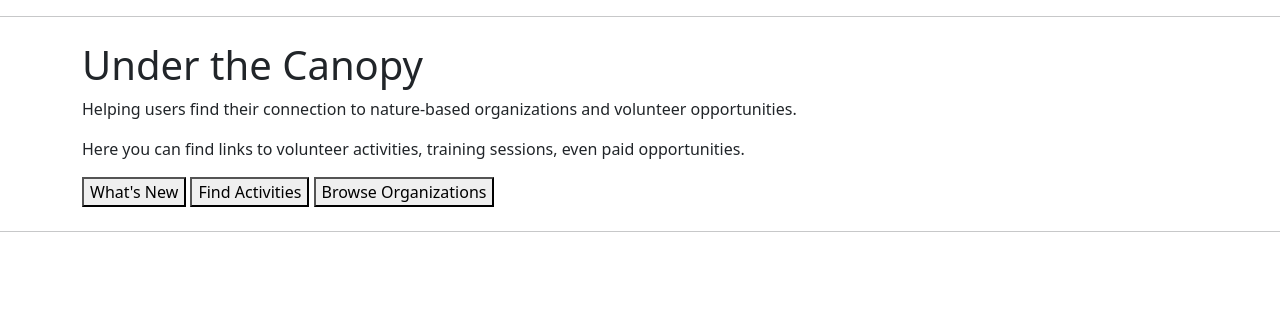
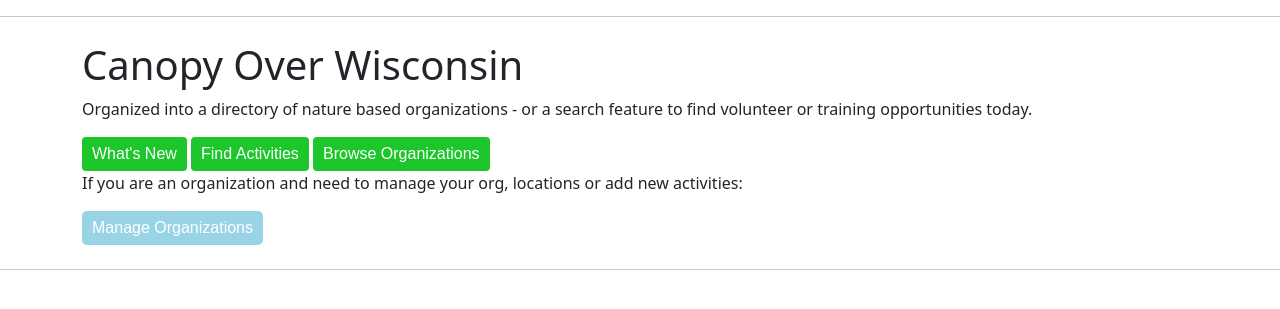
Before and after one commit to meckmeier/MasterNaturalist, a Django app: page / in a window 1280 px wide. Shown: the part 156-465 px from the top of the page. Run offline with Django 5.2, Linux system fonts and the light colour scheme; a user stored in the database is signed in.

Commit message:
org management enhancements

```diff
--- a/orgs/static/styles.css
+++ b/orgs/static/styles.css
@@ -146,15 +146,7 @@ img{
 .btn view-mode {
     display: none;
 }
-.btn_primary {
-    background-color: #007bff;
-    color: white;
-    border: none;
-    padding: 5px 10px;
-    border-radius: 4px;
-    cursor: pointer;
-    font-size: 1rem;
-}
+
 .messages {
     list-style-type: none;
     padding: 0;
@@ -196,7 +188,55 @@ img{
 .form-select-wide{
     width: 100%;
 }
+.mybtn {
+    background-color:  #1dc72b;
+    color: white;
+    border: none;
+    padding: 5px 10px;
+    border-radius: 4px;
+    cursor: pointer;
+    font-size: 1rem;
+    transition: background-color 0.3s ease; /* Smooth hover effect */
+}
+.mybtn:hover{
+    background-color: #0056b3;   /* Darker blue on hover */
+}
+a.button-link {
+    display: inline-block;       /* Makes it behave like a button */
+    padding: 5px 10px;          /* Space inside the button */
+    background-color: #1dc72b;   /* Button background color */
+    color: white;                /* Text color */
+    text-align: center;          /* Center text */
+    text-decoration: none;       /* Remove underline */
+    border-radius: 4px;          /* Rounded corners */
+    font-family: Arial, sans-serif;
+    font-size: 1rem;
+    transition: background-color 0.3s ease; /* Smooth hover effect */
+}
+a.button-link-2nd{
+    background-color: #1d9fc773;   /* Button background color */
+    display: inline-block;       /* Makes it behave like a button */
+    padding: 5px 10px;          /* Space inside the button */
+    color: white;                /* Text color */
+    text-align: center;          /* Center text */
+    text-decoration: none;       /* Remove underline */
+    border-radius: 5px;          /* Rounded corners */
+    font-family: Arial, sans-serif;
+    font-size: 16px;
+    transition: background-color 0.3s ease; /* Smooth hover effect */
 
+}
+/* Hover effect */
+a.button-link:hover {
+    background-color: #0056b3;   /* Darker blue on hover */
+}
+a.button-link-2nd:hover {
+    background-color: #0056b3;   /* Darker blue on hover */
+}
+.error-text{
+    color:red;
+
+}
 /* Vertical version on desktop */
 @media (min-width: 768px) {
     .nav-tabs.flex-md-column .nav-link.active {
--- a/orgs/templates/orgs/add_mgr.html
+++ b/orgs/templates/orgs/add_mgr.html
@@ -15,7 +15,7 @@
         {% endfor %}
     </select>
 
-    <button type="submit" class="btn btn-primary btn-sm mt-2">
+    <button type="submit" class="mybtn">
         Add Manager
     </button>
 </form>
--- a/orgs/templates/orgs/filter.html
+++ b/orgs/templates/orgs/filter.html
@@ -53,7 +53,7 @@
 
     <div class="d-flex gap-2">
 
-        <button type="submit"  class="btn btn-outline-secondary">Go</a>
+        <button type="submit"  class="mybtn">Go</a>
     </div>
 </form>
 </div>
--- a/orgs/templates/orgs/landing.html
+++ b/orgs/templates/orgs/landing.html
@@ -2,25 +2,30 @@
 {% block body %}
 <div class="container my-4">
 
-    <h1>Under the Canopy</h1>
-<p>Helping users find their connection to nature-based organizations and volunteer opportunities.</p>
-
-<p>Here you can find links to volunteer activities, training sessions, even paid opportunities.</p>
-
+<h1>Canopy Over Wisconsin</h1>
 
 {% if user.is_authenticated%}
-<button><a class="nav-link" href="{% url 'results' %}">
-    What's New</a></button>
-<button><a class="nav-link" href="{% url 'filter' %}">
-                    Find Activities</a></button>
+<p>Organized into a directory of nature based organizations - or a search feature to find volunteer or training opportunities today.
+    </p>
+<a  class="button-link" href="{% url 'results' %}">
+    What's New</a>
+<a class="button-link" href="{% url 'filter' %}">
+    Find Activities</a>
+<a class="button-link" href="{% url 'orgs' %}">
+    Browse Organizations</a>
 
-<button><a class="nav-link" href="{% url 'orgs' %}">
-                    Browse Organizations</a></button>
-
+    <p>If you are an organization and need to manage your org, locations or add new activities:</p>
+    <a class="button-link-2nd" href="{% url 'org_mgmt' %}">
+    Manage Organizations</a>
 
 {%else%}
-<a class="nav-link" href="{% url 'login' %}">Login</a> (or <a class="nav-link" href="{% url 'register' %}">
-                    Register here</a>) to gain full advantage of this system to connect you to your natural world.
+<p>This website was designed to help Wisconsin Master Naturalists find volunteer and training opportunities.
+    </p>
+
+    <a class="button-lnk" href="{% url 'register' %}">
+    Click here to get started</a>
+    Already have a login -> <a class="button-link" href="{% url 'login' %}">Login</a>
+     to gain full advantage of this system to connect you to your natural world.
 
 {%endif%}
 </div>
--- a/orgs/templates/orgs/location_form.html
+++ b/orgs/templates/orgs/location_form.html
@@ -14,10 +14,10 @@
    {{form.id}}
        <!-- submit button INSIDE the form -->
     {% if can_edit and not view_only %}
-        <button type="submit" class="btn btn-primary">
+        <button type="submit" class="mybtn">
             {% if loc %}Save{% else %}Add{% endif %}
         </button>
-        <a type="button" class="btn btn-primary" href="{% url 'activity_create' %}?org={{ loc.org_id}}&location={{ loc.id }}">Add Activity</a>
+        <a class="button-link" href="{% url 'activity_create' %}?org={{ loc.org_id}}&location={{ loc.id }}">Add Activity</a>
     {% endif %}
     <div class = "form-grid {% if view_only %}view-mode{% endif %}">
         <div class ="form-field title">
@@ -77,7 +77,7 @@
             {{ form.org.errors }}
         </div>
     </div>
-
+Entered by: {{form.owner}}
 
 
 
--- a/orgs/templates/orgs/locations.html
+++ b/orgs/templates/orgs/locations.html
@@ -58,8 +58,8 @@
     </div>
 
     <div class="d-flex gap-2">
-        <button type = "submit" class="btn btn-primary">Apply</button>
-        <a href="{% url 'locations'%}" class ="btn btn-outline-secondary">Clear</a>
+        <button type = "submit" class="mybtn">Apply</button>
+        <a href="{% url 'locations'%}" class ="button-link">Clear</a>
     </div>
 </form>
 {% endblock %}
--- a/orgs/templates/orgs/login.html
+++ b/orgs/templates/orgs/login.html
@@ -19,7 +19,7 @@
         <div class="text-end">
     <a href="{% url 'password_reset' %}">Forgot password?</a>
         </div>
-        <input class="btn btn-primary" type="submit" value="Login">
+        <input class="mybtn" type="submit" value="Login">
     </form>
 
     Don't have an account? <a href="{% url 'register' %}">Register here.</a>
--- a/orgs/templates/orgs/org_detail.html
+++ b/orgs/templates/orgs/org_detail.html
@@ -16,13 +16,13 @@
    {{form.id}}
     <!-- submit button INSIDE the form -->
     {% if can_edit and not view_only %}
-        <button type="submit" class="btn btn-primary">
+        <button type="submit" class="mybtn">
             {% if org %}Save{% else %}Add{% endif %}
         </button>
-        <button type="button" id="add-btn" class="btn btn_primary">
+        <button type="button" id="add-btn" class="mybtn">
             Add Locations
         </button>
-        <a href="{% url 'activity_create' %}?org={{ org.id }}" class="btn btn-sm btn-primary">
+        <a href="{% url 'activity_create' %}?org={{ org.id }}" class="button-link">
                 Add Activity
         </a>
     {% endif %}
--- a/orgs/urls.py
+++ b/orgs/urls.py
@@ -31,6 +31,7 @@ urlpatterns = [
     path("activity/new/", views.activity_form_view, name="activity_create"),
     path("activity/<int:activity_id>/", views.activity_form_view, name="activity_view"),
     path("activity/<int:activity_id>/edit", views.activity_form_view, name="activity_edit"),
+    path("activity/<int:activity_id>/delete/", views.activity_delete, name="activity_delete"),
 
     path("locs/new/", views.loc_view, name="loc_create"),
     path("locs/<int:loc_id>/edit/", views.loc_view, name="loc_edit"),
--- a/orgs/views.py
+++ b/orgs/views.py
@@ -25,7 +25,6 @@ def sort_key(x):
     if d is None:
         return date.max
     return d
-
 
 def orgs(request):
 
@@ -242,7 +241,6 @@ def locations(request):
         }
     )
 
-
 def activities(request):
     today = timezone.now().date()
 
@@ -324,170 +322,6 @@ def activities(request):
                     "q":q, # i needed to pass this q from the filter_form so i can highlight the search text in the html
                   } )
 
-def events(request):
-    today = timezone.now().date()
-
-    q = request.GET.get("q", "")
-    get_data = request.GET.copy()
-    current_sessions = Session.objects.filter(
-            start__isnull=False,  # ignore sessions without a start date
-            ).filter(
-                Q(start__gte=today) |  # future sessions
-                Q(start__lte=today, end__gte=today) |  # ongoing sessions with an end
-                Q(start__gte=today, end__isnull=True)  # started in the past, no end date
-
-        ).order_by("start").select_related(
-            "activity",        # follow FK from Session -> Activity
-            "activity__org",   # Activity -> Organization
-            "location"         # Session -> Location
-        ).prefetch_related(
-            "activity__categories"  # m2m from Activity -> categories
-        )
-
-    expired_sessions=Session.objects.filter(
-        start__lte =today
-        ).order_by("start").select_related(
-            "activity",        # follow FK from Session -> Activity
-            "activity__org",   # Activity -> Organization
-            "location"         # Session -> Location
-        ).prefetch_related(
-             "activity__categories"  # m2m from Activity -> categories
-        )
-
-    online = Session.objects.filter(
-        Q(end__gte=today) | Q(end__isnull=True),
-        session_format__in=["o","b"],
-
-            ).order_by("start").select_related(
-                "activity",        # follow FK from Session -> Activity
-                "activity__org",   # Activity -> Organization
-                "location"         # Session -> Location
-            ).prefetch_related(
-                "activity__categories"  # m2m from Activity -> categories
-        )
-
-    ongoing = Session.objects.filter(
-        Q(end__gte=today) | Q(end__isnull=True),
-         ongoing=True
-
-            ).order_by("start").select_related(
-                "activity",        # follow FK from Session -> Activity
-                "activity__org",   # Activity -> Organization
-                "location"         # Session -> Location
-            ).prefetch_related(
-                "activity__categories"  # m2m from Activity -> categories
-        )
-
-
-
-    filter_form=EventFilterForm(get_data or None)
-    if filter_form.is_valid():
-        data = filter_form.cleaned_data
-
-        if data.get("categories"):
-
-            current_sessions = current_sessions.filter(categories__in=data["categories"]).distinct()
-            expired_sessions = expired_sessions.filter(categories__in=data["categories"]).distinct()
-            online = online.filter(categories__in=data["categories"]).distinct()
-            ongoing = ongoing.filter(categories__in=data["categories"]).distinct()
-
-        if data.get("type"):
-
-            current_sessions = current_sessions.filter(activity__activity_type=data["type"])
-            expired_sessions= expired_sessions.filter(activity__activity_type=data["type"])
-            online = online.filter(activity__activity_type = data["type"])
-            ongoing = ongoing.filter(activity__activity_type = data["type"])
-
-        if data.get("county") :
-            current_sessions = current_sessions.filter(location__county_id=data["county"])
-            expired_sessions=expired_sessions.filter(location__county_id=data["county"])
-
-        if data.get("org"):
-
-            current_sessions = current_sessions.filter(activity__org=data["org"])
-            expired_sessions = expired_sessions.filter(activity__org=data["org"])
-            online = online.filter(activity__org = data["org"])
-            ongoing = ongoing.filter(activity__org = data["org"])
-
-        if data.get("my_orgs"):
-            followed_orgs = request.user.profile.following_orgs.all()
-
-            current_sessions = current_sessions.filter(activity__org__in=followed_orgs)
-            expired_sessions = expired_sessions.filter(activity__org__in=followed_orgs)
-            online = online.filter(activity__org__in=followed_orgs)
-            ongoing = ongoing.filter(activity__org__in=followed_orgs)
-
-        if data.get("region"):
-            current_sessions = current_sessions.filter(
-                Q(activity__org__region_name=data["region"])
-                | Q(location__region_name=data["region"])
-            )
-            expired_sessions = expired_sessions.filter(
-                Q(activity__org__region_name=data["region"])
-                | Q(location__region_name=data["region"])
-            )
-            online = online.filter(
-                Q(activity__org__region_name=data["region"])
-                | Q(location__region_name=data["region"])
-            )
-            ongoing = ongoing.filter(
-               Q(activity__org__region_name=data["region"])
-                | Q(location__region_name=data["region"])
-            )
-
-        if data.get("q"):
-            current_sessions= current_sessions.filter(
-                Q(activity__title=data["q"])
-                   | Q(activity__description__icontains=data["q"])
-                 )
-            expired_sessions = expired_sessions.filter(
-                Q(activity__title=data["q"])
-                   | Q(activity__description__icontains=data["q"])
-                 )
-            online = online.filter(
-                 Q(activity__title=data["q"])
-                   | Q(activity__description__icontains=data["q"])
-                 )
-            ongoing = ongoing .filter(
-                Q(activity__title=data["q"])
-                   | Q(activity__description__icontains=data["q"])
-                 )
-
-    curr=Paginator(current_sessions, 5)
-    curr_page = request.GET.get('curr_page')
-    curr_page_obj = curr.get_page(curr_page)
-
-    onl=Paginator(online, 5)
-    onl_page = request.GET.get('onl_page')
-    onl_page_obj = onl.get_page(onl_page)
-
-    ong=Paginator(ongoing, 5)
-    ong_page = request.GET.get('ong_page')
-    ong_page_obj = ong.get_page(ong_page)
-
-    exp=Paginator(expired_sessions, 5)
-    exp_page = request.GET.get('exp_page')
-    exp_page_obj = exp.get_page(exp_page)
-
-    clean_get = request.GET.copy()
-    for p in ["page", "curr_page", "onl_page","ong_page"]:
-        clean_get.pop(p, None)
-
-    return render(request, "orgs/activities.html",{
-                    "sessions" : curr_page_obj,
-                    "expired_sessions": exp_page_obj,
-                    "online": onl_page_obj,
-                    "ongoing": ong_page_obj,
-                    "filter_form": filter_form,
-                    "query_params": clean_get,
-                    "orgs": Organization.objects.filter(deleted=False).order_by("org_name"),
-                    "cats": EventCategory.objects.all(),
-                    "q":q, # i needed to pass this q from teh filter_form so i can highlight the search text in the html
-                  } )
-
-
-
-
 def follow_org(request, org_id):
 
     org = Organization.objects.get(id=org_id)
@@ -508,7 +342,6 @@ def follow_org(request, org_id):
     else:
         return redirect("landing")  # fallback
 
-
 def org_detail(request, org_id=None, view_only=False):
     can_edit=False
     view_only = request.resolver_match.url_name == "org_view"
@@ -525,8 +358,6 @@ def org_detail(request, org_id=None, view_only=False):
         form= OrgForm(request.POST, instance=org)
         loc_formset = LocationFormSet(request.POST, instance=org, prefix="locations")
 
-
-
         if form.is_valid() and loc_formset.is_valid():
             org = form.save(commit=False)
             if not org_id:
@@ -540,8 +371,8 @@ def org_detail(request, org_id=None, view_only=False):
                 )
             loc_formset.instance = org
             loc_formset.save()
-            messages.success(request, "Organization details saved successfully.")
-            return redirect("org_view", org_id=org.id)
+
+            return redirect(f"{reverse('org_mgmt')}#org-{org_id}")
         else:
             messages.error(request, "there are errors in the form.")
             print("org form errors",form.errors)
@@ -578,34 +409,36 @@ def org_detail(request, org_id=None, view_only=False):
                 "loc_formset": loc_formset,
                 "can_edit": can_edit})
 
+def loc_view(request, loc_id=None):
+    is_new = loc_id is None
+    can_edit=True
+    view_only = request.resolver_match.url_name == "loc_view"
+    org_id = request.GET.get("org")
 
-def loc_view(request, loc_id=None):
-    can_edit=False
-    view_only = request.resolver_match.url_name == "loc_view"
     if loc_id:
         loc = get_object_or_404(Location, id=loc_id)
-        if request.user.profile.staff or loc.org.owner==request.user.profile:
-            can_edit=True
     else:
         loc = None
-        if request.user.is_authenticated:
-            can_edit=True
 
-    if request.method == "POST" and not view_only:
-        form= LocForm(request.POST, instance=loc)
+
+    if request.method == "POST":
+        if is_new:
+            form=LocForm(request.POST)
+        else:
+            form= LocForm(request.POST, instance=loc)
+
         if not form.is_valid():
             print(form.errors)
+
         if form.is_valid():
             loc = form.save(commit=False)
-
+            if not loc.owner:
+                loc.owner = request.user.profile
             loc.save()
-
-            messages.success(request, "loc details saved successfully.")
-            return redirect("loc_view", loc_id=loc.id)
+            org_id=loc.org.id
+            return redirect(f"{reverse('org_mgmt')}#org-{org_id}")
         else:
             messages.error(request, "there are errors in the form.")
-            print("loc form errors",form.errors)
-            print("non field error", form.non_field_errors())
             return render(request, "orgs/location_form.html", {
                 "loc": loc,
                 "form": form,
@@ -615,12 +448,14 @@ def loc_view(request, loc_id=None):
 
     else:
         org_id = request.GET.get("org")
-        if org_id:
-            loc = Location(org_id=org_id)  # create a new instance with the org set
+        if is_new:
+            if org_id:
+                loc = Location(org_id=org_id)  # create a new instance with the org set
+            else:
+                loc = Location()  # fallback if no org_id
         else:
-            loc = Location()  # fallback if no org_id
+            form = LocForm(instance=loc)
 
-        form = LocForm(instance=loc)
     if view_only:
         for field in form.fields.values():
             field.disabled = True
@@ -630,9 +465,6 @@ def loc_view(request, loc_id=None):
                 "form": form,
                 "view_only": view_only,
                 "can_edit": can_edit})
-
-
-
 
 def login_view(request):
     if request.method == "POST":
@@ -653,11 +485,9 @@ def login_view(request):
     else:
         return render(request, "orgs/login.html")
 
-
 def logout_view(request):
     logout(request)
     return HttpResponseRedirect(reverse("landing"))
-
 
 def register(request):
     if request.method == "POST":
@@ -701,9 +531,18 @@ def profile_view(request):
     return render(request, "orgs/profile.html", {"form": form})
 
 def activity_form_view(request, activity_id=None):
-
+    is_new = activity_id is None
+    confirm = request.POST.get("confirm_duplicate")
     view_only = request.resolver_match.url_name == "activity_view"
     can_edit = False
+    categories = EventCategory.objects.all().order_by("name")
+
+    grouped_categories = {}
+
+    for cat in categories:
+        group = cat.category_class or "Other"
+        grouped_categories.setdefault(group, []).append(cat)
+
     # is this new or existing activity
     if activity_id:
         activity = get_object_or_404(Activity, id=activity_id)
@@ -723,6 +562,25 @@ def activity_form_view(request, activity_id=None):
         session_formset = SessionFormSet(request.POST, instance=activity, prefix="sessions")
 
         if activity_form.is_valid() and session_formset.is_valid():
+            activity = activity_form.save(commit=False)
+            #if activity is NEW
+            if is_new:
+                activity.owner = request.user.profile
+                if activity_form.possible_duplicate() and not confirm:
+
+                    return render(request, "orgs/activity_form.html", {
+                        "activity": activity,
+                        "activity_form": activity_form,
+                        "session_formset": session_formset,
+                        "can_edit": can_edit,
+                        "view_only": view_only,
+                        "grouped_categories": grouped_categories,
+                        "duplicate_warning": True
+                    })
+            #if there is no owner
+            if not activity.owner:
+                activity.owner = request.user.profile
+
             activity = activity_form.save()
             session_formset.instance=activity
             session_formset.save()
@@ -730,12 +588,9 @@ def activity_form_view(request, activity_id=None):
             print("Session formset errors:", session_formset.errors)
             print("Management errors:", session_formset.management_form.errors)
             print("main form errors" , activity_form.errors)
-            if location_id:
-                return redirect(f"{reverse('locations')}?#activity-{activity.id}")
-            elif org_id:
-                return redirect(f"{reverse('orgs')}?org={org_id}")
-            else:
-                return redirect(f"{reverse('activities')}#activity-{activity.id}")
+
+            return redirect(f"{reverse('org_mgmt')}#org-{org_id}")
+
 
     #this is the GET part of the code
     else:
@@ -760,13 +615,6 @@ def activity_form_view(request, activity_id=None):
         for field in activity_form.fields.values():
             field.disabled = True
 
-    categories = EventCategory.objects.all().order_by("name")
-
-    grouped_categories = {}
-
-    for cat in categories:
-        group = cat.category_class or "Other"
-        grouped_categories.setdefault(group, []).append(cat)
 
 
     return render(request, "orgs/activity_form.html", {
@@ -775,9 +623,21 @@ def activity_form_view(request, activity_id=None):
         "session_formset": session_formset,
         "can_edit": can_edit,
         "view_only": view_only,
-        "activity_form": activity_form,
         "grouped_categories": grouped_categories,
+         "duplicate_warning": False
         })
+
+def activity_delete(request,activity_id=None):
+    activity = get_object_or_404(Activity, id=activity_id)
+
+    if request.method == "POST":
+        org_id = activity.org.id
+        activity.delete()
+        return redirect(f"{reverse('org_mgmt')}#org-{org_id}")
+
+    return render(request, "orgs/_activity_confirm_delete.html", {
+        "activity": activity
+    })
 
 def map_view(request):
 
```
Also changed, not shown: orgs/forms.py (+17 -0 lines), orgs/templates/orgs/_activity_confirm_delete.html (added, +16 -0 lines), orgs/templates/orgs/about.html (+7 -5 lines), orgs/templates/orgs/activities.html (+1 -14 lines), orgs/templates/orgs/activity_form.html (+75 -60 lines), orgs/templates/orgs/org_mgmt.html (+12 -12 lines), orgs/templates/orgs/orgs.html (+1 -10 lines).
